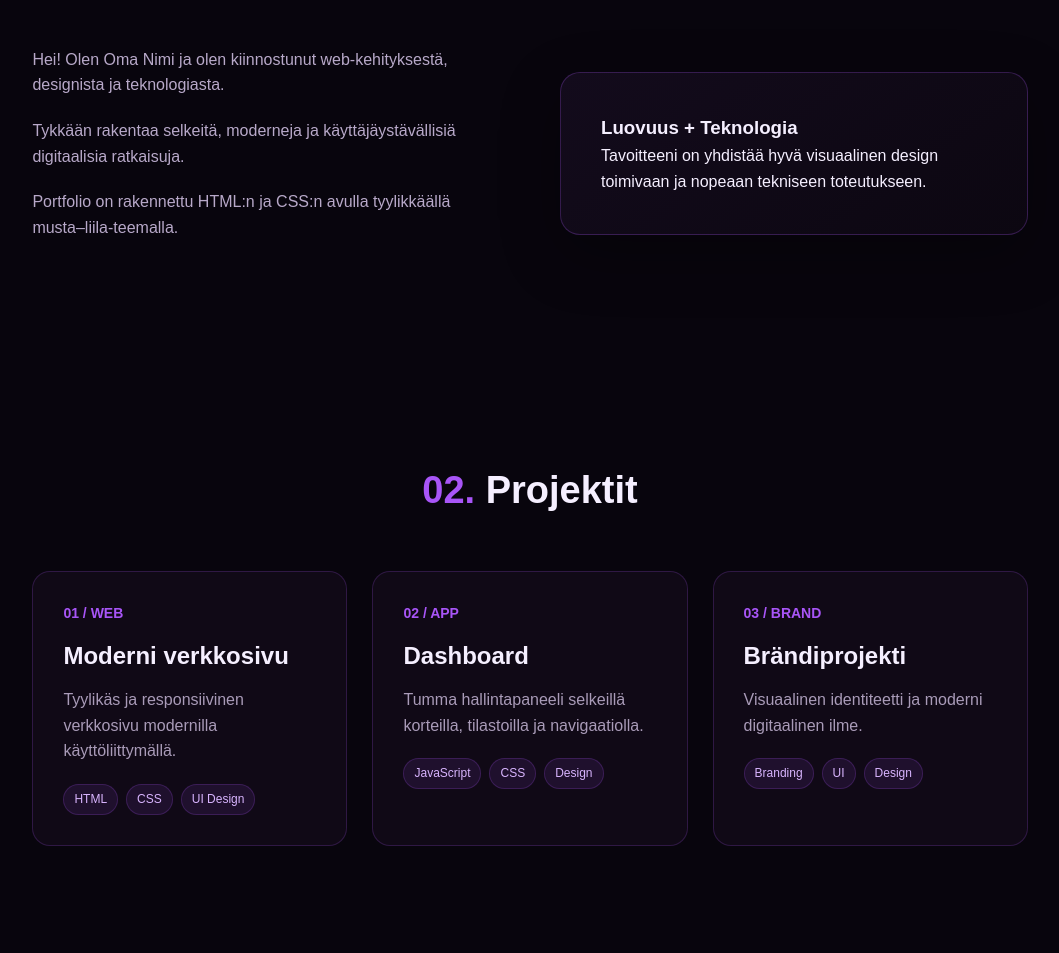
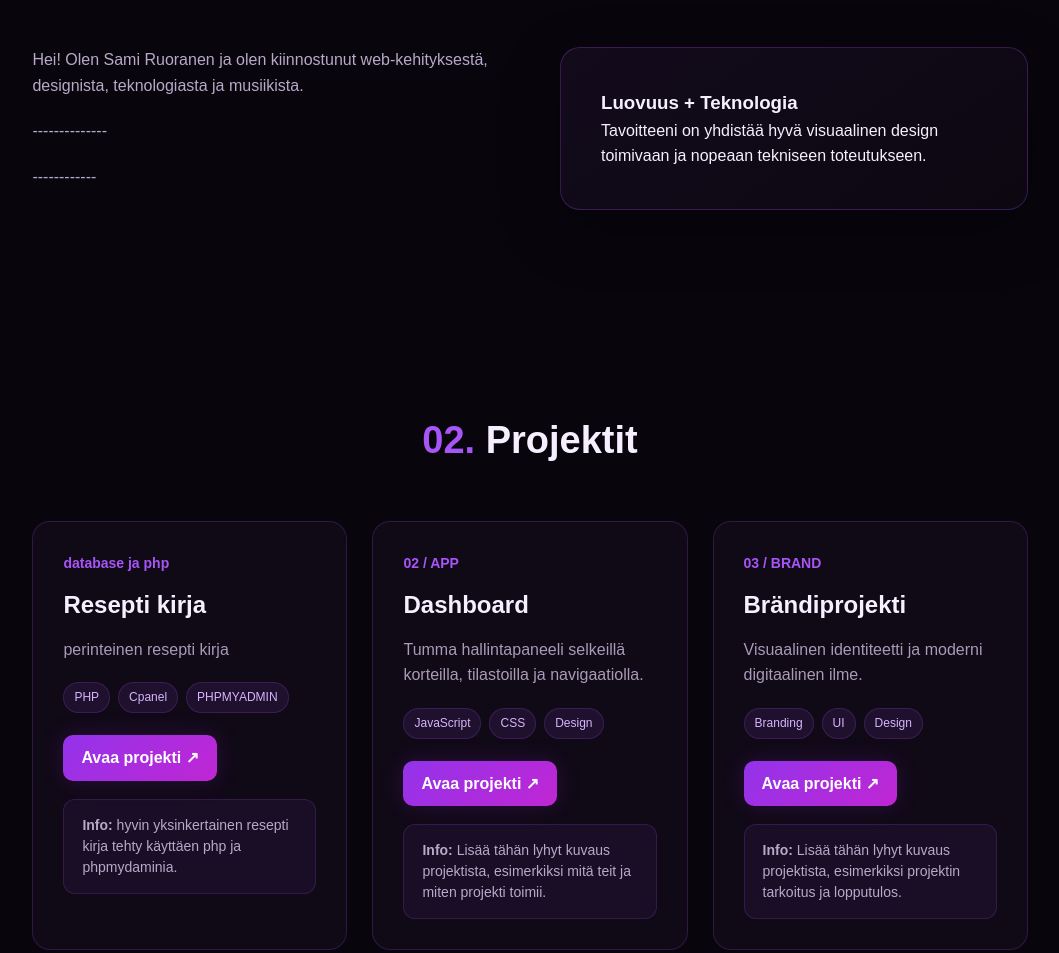
Before and after one commit to samiiiii08/portfolio, a plain HTML site: page portofolio/index.html in a window 1280 px wide. Shown: the part 964-1917 px from the top of the page, without its empty margins (110-1169 px from the left). Drawn offline with Linux system fonts and the light colour scheme.

Commit message:
pieniä muutoksia

```diff
--- a/portofolio/index.html
+++ b/portofolio/index.html
@@ -211,6 +211,35 @@
             color: #a99bb8;
         }
 
+        .project-link {
+            display: inline-block;
+            margin-top: 22px;
+            padding: 10px 18px;
+            border-radius: 10px;
+            color: white;
+            background: linear-gradient(135deg, #9333ea, #c026d3);
+            text-decoration: none;
+            font-weight: bold;
+            transition: 0.3s;
+            box-shadow: 0 0 25px rgba(147, 51, 234, 0.18);
+        }
+
+        .project-link:hover {
+            transform: translateY(-3px);
+            box-shadow: 0 0 35px rgba(192, 38, 211, 0.35);
+        }
+
+        .project-info {
+            margin-top: 18px;
+            padding: 15px 18px;
+            border-radius: 12px;
+            background: rgba(168, 85, 247, 0.07);
+            border: 1px solid rgba(168, 85, 247, 0.18);
+            color: #b8a9c9;
+            font-size: 14px;
+            line-height: 1.5;
+        }
+
         .tags {
             margin-top: 20px;
             display: flex;
@@ -375,18 +404,16 @@
 
             <div class="about-text">
                 <p>
-                    Hei! Olen Oma Nimi ja olen kiinnostunut
-                    web-kehityksestä, designista ja teknologiasta.
+                    Hei! Olen Sami Ruoranen ja olen kiinnostunut
+                    web-kehityksestä, designista, teknologiasta ja musiikista.
                 </p>
 
                 <p>
-                    Tykkään rakentaa selkeitä, moderneja ja
-                    käyttäjäystävällisiä digitaalisia ratkaisuja.
+                    --------------
                 </p>
 
                 <p>
-                    Portfolio on rakennettu HTML:n ja CSS:n avulla
-                    tyylikkäällä musta–liila-teemalla.
+                    ------------
                 </p>
             </div>
 
@@ -414,19 +441,26 @@
         <div class="projects">
 
             <div class="project">
-                <div class="project-number">01 / WEB</div>
+                <div class="project-number">database ja php</div>
 
-                <h3>Moderni verkkosivu</h3>
+                <h3>Resepti kirja</h3>
 
                 <p>
-                    Tyylikäs ja responsiivinen verkkosivu
-                    modernilla käyttöliittymällä.
+                    perinteinen resepti kirja
                 </p>
 
                 <div class="tags">
-                    <span class="tag">HTML</span>
-                    <span class="tag">CSS</span>
-                    <span class="tag">UI Design</span>
+                    <span class="tag">PHP</span>
+                    <span class="tag">Cpanel</span>
+                    <span class="tag">PHPMYADMIN</span>
+                </div>
+
+                <a href="https://test.samruo25.treok.io/" class="project-link" target="_blank" rel="noopener noreferrer">
+                    Avaa projekti ↗
+                </a>
+
+                <div class="project-info">
+                    <strong>Info:</strong> hyvin yksinkertainen resepti kirja tehty käyttäen php ja phpmydaminia.
                 </div>
             </div>
 
@@ -446,6 +480,14 @@
                     <span class="tag">CSS</span>
                     <span class="tag">Design</span>
                 </div>
+
+                <a href="https://example.com" class="project-link" target="_blank" rel="noopener noreferrer">
+                    Avaa projekti ↗
+                </a>
+
+                <div class="project-info">
+                    <strong>Info:</strong> Lisää tähän lyhyt kuvaus projektista, esimerkiksi mitä teit ja miten projekti toimii.
+                </div>
             </div>
 
 
@@ -463,6 +505,14 @@
                     <span class="tag">Branding</span>
                     <span class="tag">UI</span>
                     <span class="tag">Design</span>
+                </div>
+
+                <a href="https://example.com" class="project-link" target="_blank" rel="noopener noreferrer">
+                    Avaa projekti ↗
+                </a>
+
+                <div class="project-info">
+                    <strong>Info:</strong> Lisää tähän lyhyt kuvaus projektista, esimerkiksi projektin tarkoitus ja lopputulos.
                 </div>
             </div>
 
```
